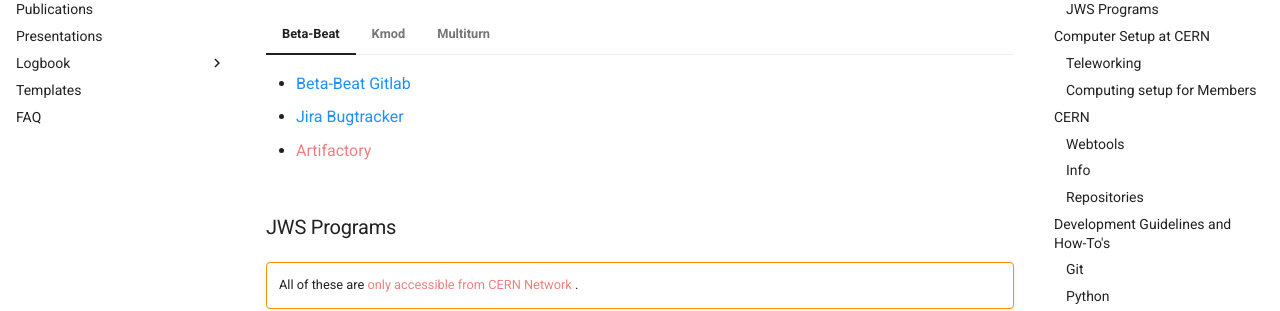
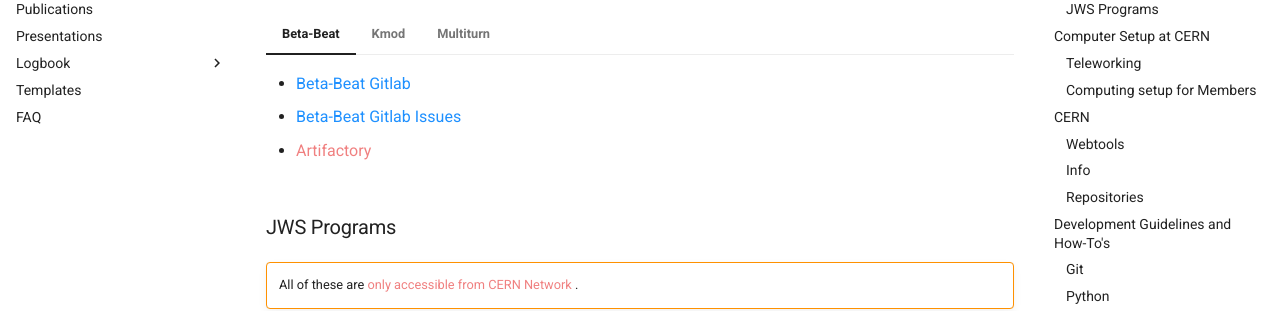
Before and after one commit to pylhc/pylhc.github.io, an MkDocs documentation site: the page built from docs/resources/links.md, in a window 1280 px wide and 900 px high, scrolled down 493 px. Shown: the part 153-464 px from the top of the window. Built offline with MkDocs 1.6.1 and Material for MkDocs 9.7.7, drawn with Linux system fonts in a browser that asks for light colours; comment, search, counter and statistics services are not loaded.

Commit message:
Change Jira links for Gitlab for BBGUI (#84)

```diff
--- a/docs/resources/links.md
+++ b/docs/resources/links.md
@@ -21,7 +21,7 @@
 === "Beta-Beat"
 
     * [Beta-Beat Gitlab][betabeat_gui_gitlab]{target=_blank .cern_login}
-    * [Jira Bugtracker][jira_bugtracker]{target=_blank .cern_login}
+    * [Beta-Beat Gitlab Issues][betabeat_gui_gitlab_issues]{target=_blank .cern_login}
     * [Artifactory][betabeat_artifactory]{target=_blank .cern_internal}
 
 === "Kmod"
@@ -167,7 +167,7 @@
 [omc_logos]: https://github.com/pylhc/pylhc.github.io/tree/master/docs/assets/logos
 
 [betabeat_gui_gitlab]: https://gitlab.cern.ch/acc-co/lhc/lhc-app-beta-beating
-[jira_bugtracker]: https://its.cern.ch/jira/projects/BBGUI/
+[betabeat_gui_gitlab_issues]: https://gitlab.cern.ch/acc-co/lhc/lhc-app-beta-beating/-/issues
 [betabeat_artifactory]: http://artifactory.cern.ch/webapp/#/artifacts/browse/tree/General/beco-release-local/cern/lhc/lhc-app-beta-beating
 
 [kmod_gui_gitlab]: https://gitlab.cern.ch/acc-co/lhc/lhc-app-kmod
```
Also changed, not shown: docs/guis/betabeat/omc3.md (+2 -2 lines).
